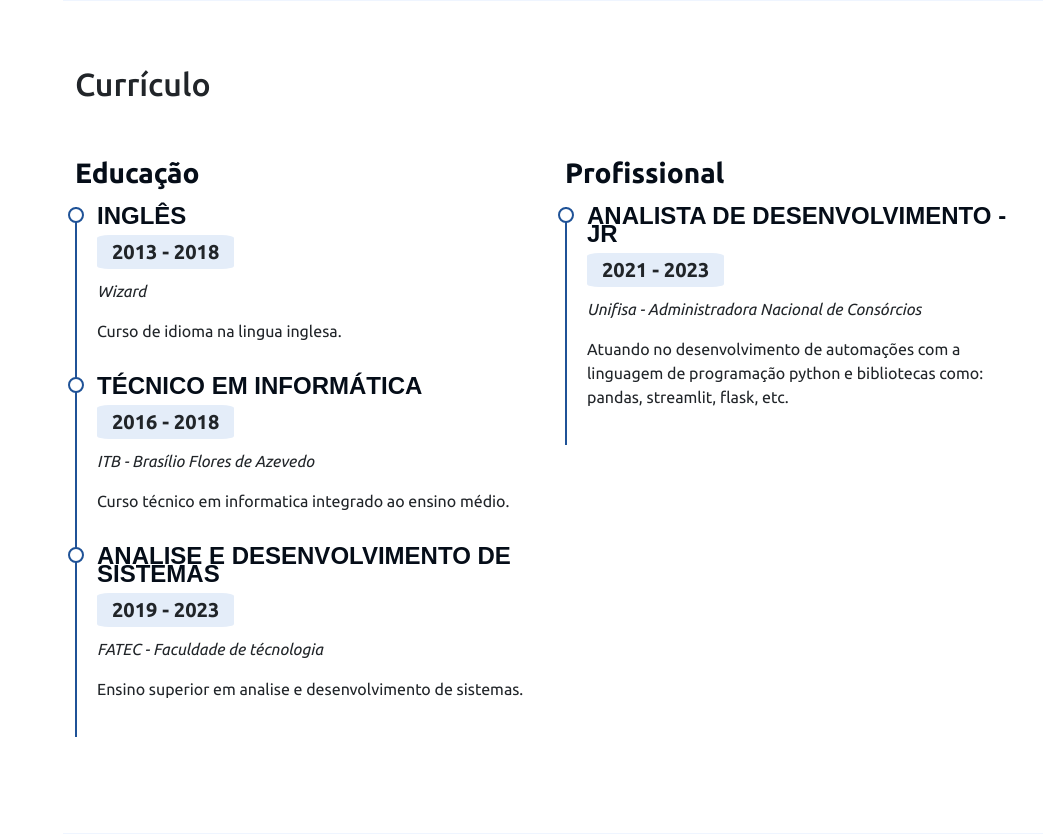
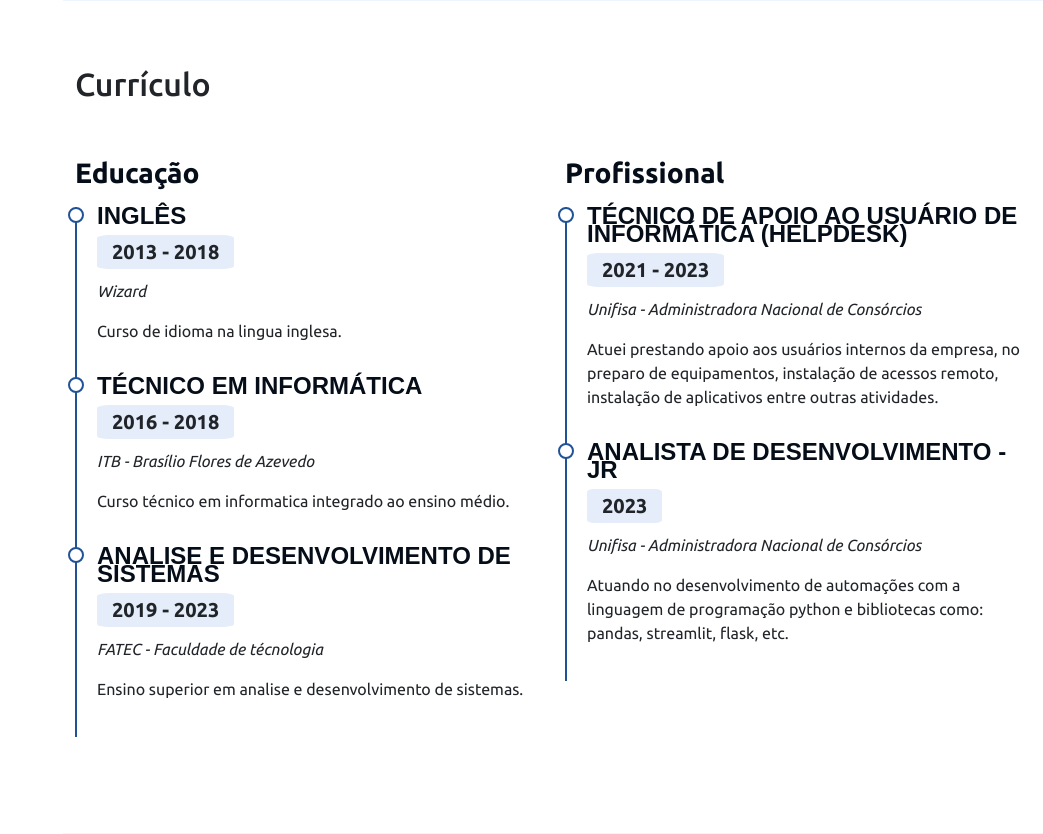
Before and after one commit to LuizDionizio/Portfolio, a Flask app: page / in a window 1280 px wide. Shown: the part 2567-3401 px from the top of the page, without its empty margins (237-1280 px from the left). Run offline with Flask 3, Linux system fonts and the light colour scheme; some libraries are stand-ins or nearby versions.

Commit message:
curriculo atualizado

```diff
--- a/templates/index.html
+++ b/templates/index.html
@@ -350,8 +350,18 @@
 
                         <div class="cv-item" data-anime="up">
 
+                            <h4>Técnico de apoio ao usuário de informática (Helpdesk)</h4>
+                            <h5>2021 - 2023</h5>
+                            <p><em>Unifisa - Administradora Nacional de Consórcios</em></p>
+                            <p>Atuei prestando apoio aos usuários internos da empresa, no preparo de equipamentos,
+                                instalação de acessos remoto, instalação de aplicativos entre outras atividades.</p>
+
+                        </div>
+
+                        <div class="cv-item" data-anime="up">
+
                             <h4>Analista de desenvolvimento - JR</h4>
-                            <h5>2021 - 2023</h5>
+                            <h5>2023</h5>
                             <p><em>Unifisa - Administradora Nacional de Consórcios</em></p>
                             <p>Atuando no desenvolvimento de automações com a linguagem de programação python e
                                 bibliotecas
```
